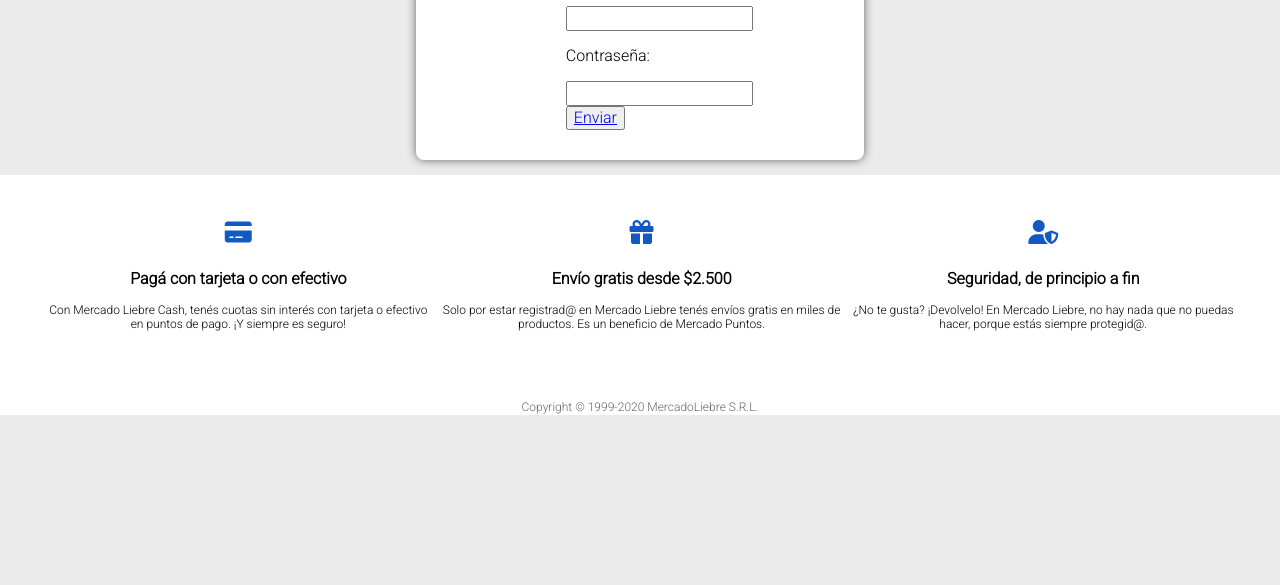
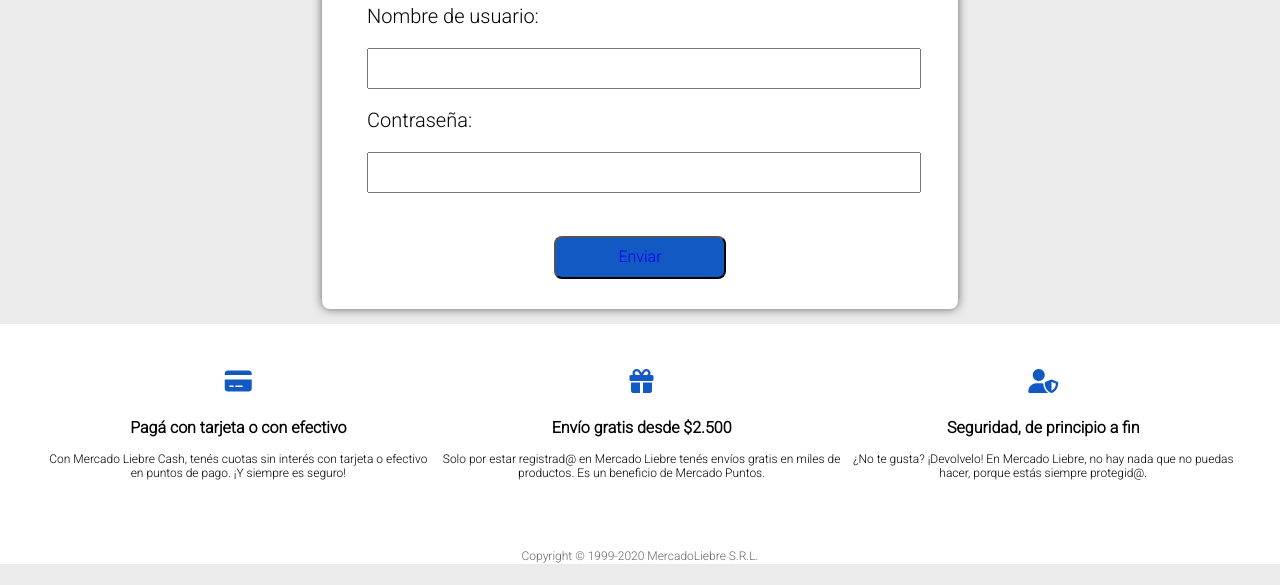
Before and after one commit to victoriaavalee/mercadoLiebre, a website: page views/ingresa.html in a window 1280 px wide. Shown: the part 215-800 px from the top of the page. Drawn offline with Linux system fonts and the light colour scheme; files that its build step writes are made by us from their sources; files whose address does not match are found by name.

Commit message:
arreglos en ingresa.css

```diff
--- a/public/css/ingresa.css
+++ b/public/css/ingresa.css
@@ -1,3 +1,4 @@
+/****************************************************HEADER**********************************************/
 body{
     font-family:'Roboto';
     background-color: #ebebeb;
@@ -5,18 +6,20 @@ body{
     box-sizing: border-box;
 }
 
+a{
+    text-decoration: none;
+}
 
-.fa-magnifying-glass{
-    cursor: pointer;
-}
 .main-header{
     background-color:#EAC926;
     padding: 20px;
 }
+
 .main-header-top{
     display: flex;
     justify-content: space-between
 }
+
 .main-header-top div {
     display: flex;
     justify-content: space-around;
@@ -67,39 +70,62 @@ img {
     max-height: 100%;
 }
 
-h3{
-    font-size:24px;
-    margin:0;
-}
-
+/****************************************************MAIN*******************************************/
 
 .login-conteiner{
     background-color: white;
-    box-sizing: border-box;
-    margin: auto;
     padding: 30px;
     width: 45%;
     border-radius: 8px;
-    display: flex;
-    justify-content: center;
+    margin: auto;
+}
+.login-conteiner{
     margin-top: 15px;
     margin-bottom: 15px;
 }
 
-.boton-enviar{
+.title-login{
+    font-size:25px;
+    margin:0;
+    font-weight: bold;
+    text-align:left;
+}
+
+.login-form-name{
+/*    margin:0; */
+    margin: 15px;
+    text-align:left;
+    font-size:20px;
+}
+
+.login-form-password{
+/*    margin:0; */
+    margin: 15px;
+    text-align:left;
+    font-size:20px;
+}
+
+.input-login{
+    width : 100%;
+    height: 35px;
+}
+
+.button-enviar{
     background-color:#1259c3;
     padding: 10px 10px;
     border-radius:8px;
     margin-top: 5%;
-    cursor: pointer;
+    width: 30%;
+    color:white;
+    text-decoration: none;
+}
+
+.div-enviar{
     display: flex;
     justify-content: center;
 }
 
-.login-form{
-    display: flex;
-    flex-direction: column;
-}
+/****************************************************************FOOTER*************************************************/
 
 footer{ text-align:center; font-size: 12px; background-color: white;}
 
@@ -116,6 +142,10 @@ footer{ text-align:center; font-size: 12px; background-color: white;}
 }
 .Copyright{color: #666;}
 
+
+
+
+/**************************************************VISTA CELULAR****************************************/
 
 @media (min-width:361px){
     header div{
@@ -137,6 +167,7 @@ footer{ text-align:center; font-size: 12px; background-color: white;}
     }
 
 }
+/**************************************************VISTA TABLET/PC**************************************/
 
 @media(min-width:769px){
     header div{
@@ -162,16 +193,4 @@ footer{ text-align:center; font-size: 12px; background-color: white;}
         display: flex;
         padding: 45px;
     }
-    .login-conteiner{
-        background-color:white;
-        box-sizing: border-box;
-        margin: auto;
-        padding: 30px;
-        width: 35%;
-        border-radius: 8px;
-        display: flex;
-        justify-content: center;
-        margin-top: 15px;
-        margin-bottom: 15px;
-    }
 }
```
